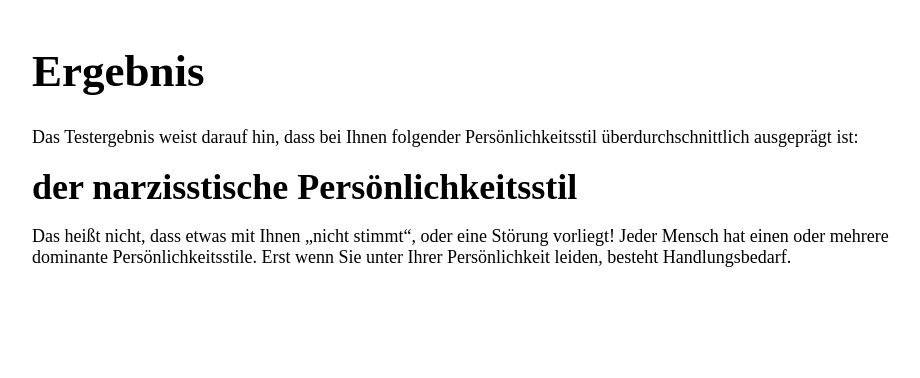
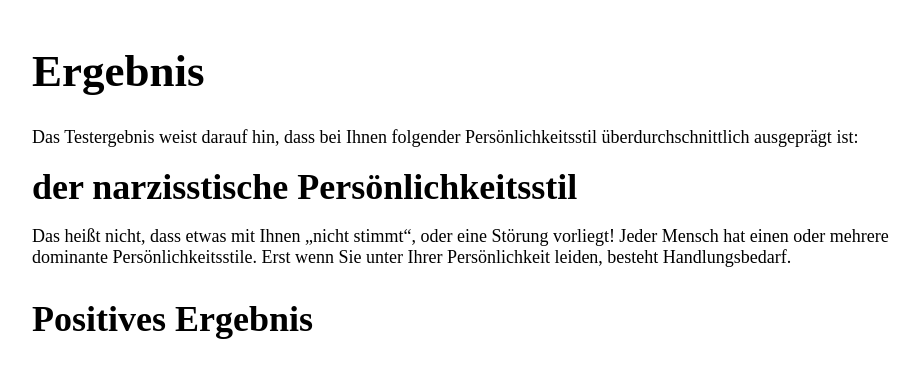
Before and after one commit to karstenlenz/Youlity, a React (Create React App) app: page /result/1/1 in a window 1280 px wide. Shown: the top 378 px of the page, without its empty margins (173-1093 px from the left). Built offline with nearby package versions, Linux system fonts and the light colour scheme.

Commit message:
Update result routing

```diff
--- a/src/App.js
+++ b/src/App.js
@@ -1,5 +1,5 @@
 import React, { useEffect, useState } from 'react'
-import { Route, Switch } from 'react-router-dom'
+import { Route, Switch, Redirect } from 'react-router-dom'
 import Motives from './Motives/Motives'
 import { evaluateMatchingStyles } from './Motives/util'
 import Questionnaire from './Questionnaire/Questionnaire'
@@ -24,10 +24,13 @@ function App() {
     <main>
       <Switch>
         <Route path="/questionnaire">
-          <Questionnaire userStyles={userStyles} />
+          <Questionnaire
+            userStyles={userStyles}
+            onQuestionnaireEnd={handleQuestionnaireEnd}
+          />
         </Route>
-        <Route path="/result/:id">
-          <Result dominantStyle={result.dominantStyle} />
+        <Route path="/result/:id/:result/">
+          <Result />
         </Route>
         <Route path="/">
           <Motives
@@ -44,6 +47,11 @@ function App() {
     button.disabled = true
     setUserMotives([...userMotives, motive])
   }
+
+  function handleQuestionnaireEnd(resultId, result) {
+    setResult({ ...result, dominantStyle: resultId })
+    return <Redirect to="/result/{resultId}/{result}" />
+  }
 }
 
 export default App
--- a/src/Questionnaire/Questionnaire.js
+++ b/src/Questionnaire/Questionnaire.js
@@ -1,13 +1,14 @@
 import PropTypes from 'prop-types'
 import React, { useState } from 'react'
-import { useHistory, Redirect } from 'react-router-dom'
+import { useHistory } from 'react-router-dom'
 import { styleData } from '../data/styleData'
 
 Questionnaire.propTypes = {
   userStyles: PropTypes.arrayOf(PropTypes.number).isRequired,
+  onQuestionnaireEnd: PropTypes.func.isRequired,
 }
 
-export default function Questionnaire({ userStyles = [] }) {
+export default function Questionnaire({ userStyles = [], onQuestionnaireEnd }) {
   const history = useHistory()
   if (userStyles.length < 3) {
     history.push('/')
@@ -32,7 +33,7 @@ export default function Questionnaire({ userStyles = [] }) {
       </>
     )
   } else if (currentQuestionIndex === questions.length) {
-    return <Redirect to="/" />
+    onQuestionnaireEnd(currentTestId, 1)
   }
 
   function handleAnswer(answer) {
--- a/src/Result/Result.js
+++ b/src/Result/Result.js
@@ -1,15 +1,10 @@
 import React from 'react'
-import PropTypes from 'prop-types'
+import { useParams } from 'react-router-dom'
+import styled from 'styled-components'
 import { styleData } from '../data/styleData'
-import styled from 'styled-components'
-import { useHistory, useParams } from 'react-router-dom'
-
-Result.propTypes = {
-  dominantStyle: PropTypes.number.isRequired,
-}
 
 export default function Result() {
-  const { id } = useParams()
+  const { id, result } = useParams()
 
   return (
     <>
@@ -25,6 +20,11 @@ export default function Result() {
         Persönlichkeitsstile. Erst wenn Sie unter Ihrer Persönlichkeit leiden,
         besteht Handlungsbedarf.
       </p>
+      {parseInt(result) === 1 ? (
+        <h2>Positives Ergebnis</h2>
+      ) : (
+        <h2>Negatives Ergebnis</h2>
+      )}
     </>
   )
 }
```
